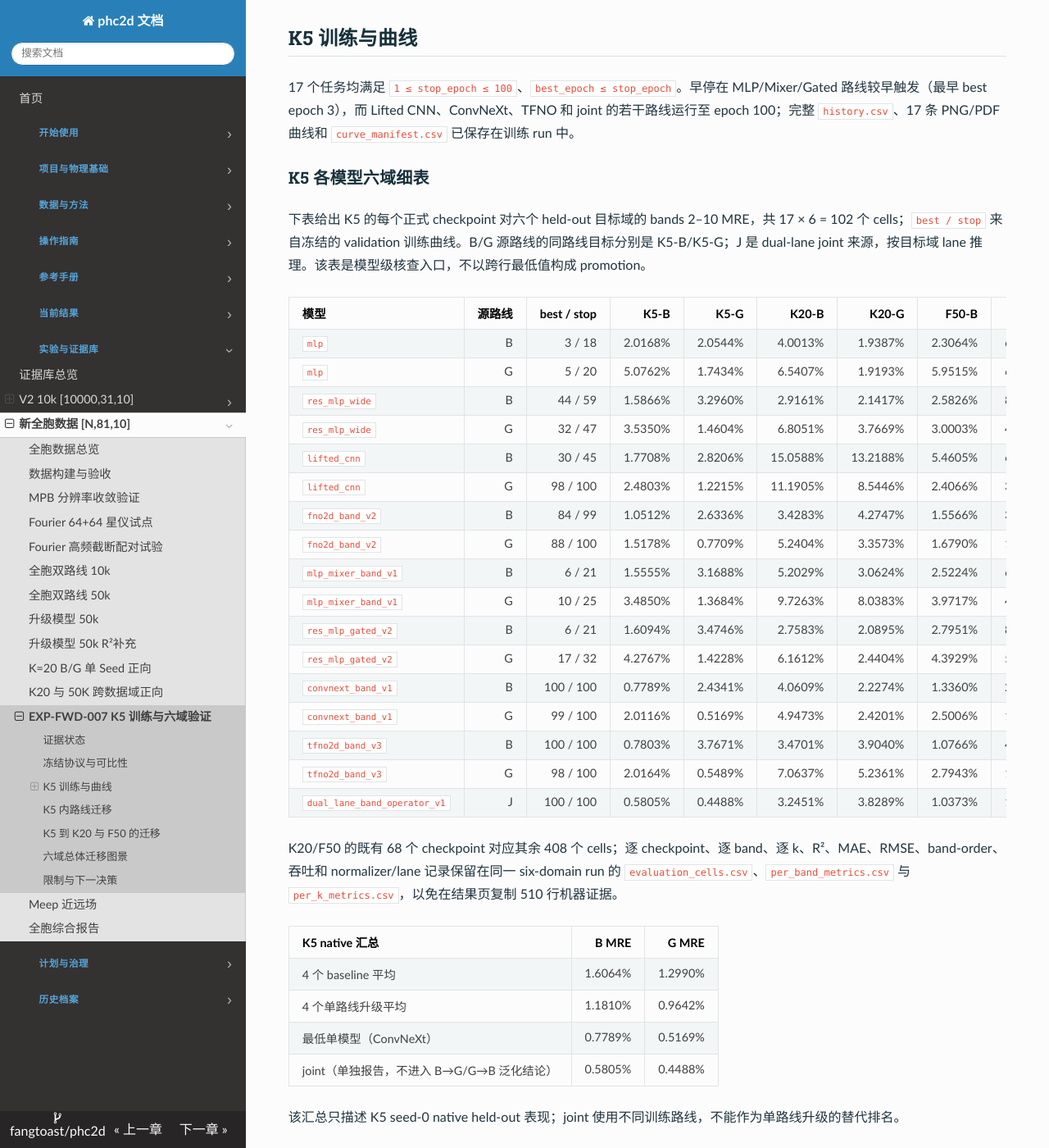
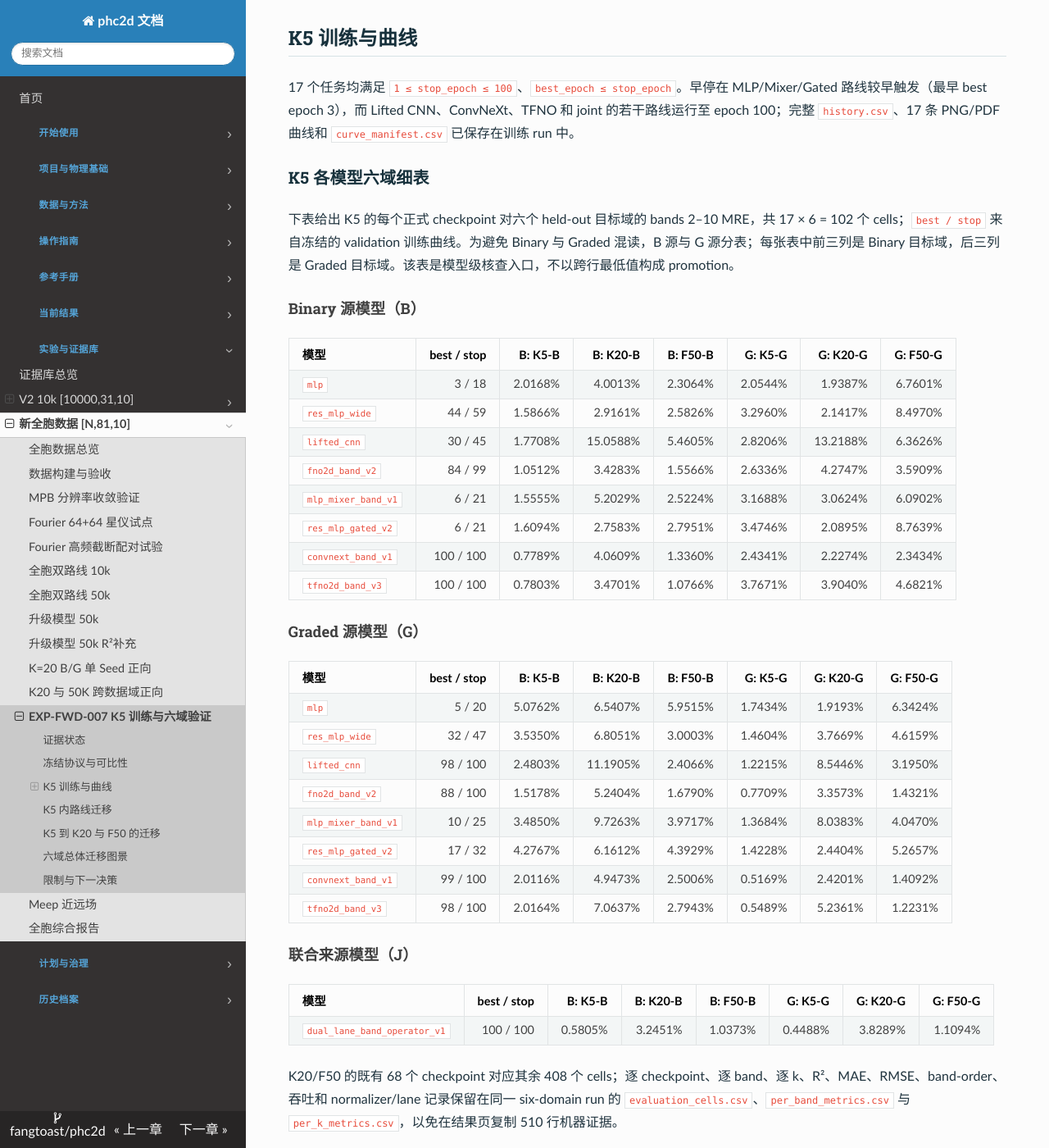
Before and after one commit to fangtoast/phc2d, an MkDocs documentation site: the page built from docs/results/forward/EXP-FWD-007-K5训练与六域验证.md, in a window 1280 px wide and 1400 px high, scrolled down 1263 px. Shown: the whole window at 82% size. Built offline with MkDocs 1.6.1, drawn with Linux system fonts in a browser that asks for light colours.

Commit message:
docs(forward): separate EXP-FWD-007 B and G matrices

```diff
--- a/docs/results/forward/EXP-FWD-007-K5训练与六域验证.md
+++ b/docs/results/forward/EXP-FWD-007-K5训练与六域验证.md
@@ -63,27 +63,39 @@ K5 Binary 与 Graded 数据哈希分别为 `7d2c6bef…2ea86b6`、`eb140534…0e
 
 ### K5 各模型六域细表
 
-下表给出 K5 的每个正式 checkpoint 对六个 held-out 目标域的 bands 2–10 MRE，共 17 × 6 = 102 个 cells；`best / stop` 来自冻结的 validation 训练曲线。B/G 源路线的同路线目标分别是 K5-B/K5-G；J 是 dual-lane joint 来源，按目标域 lane 推理。该表是模型级核查入口，不以跨行最低值构成 promotion。
+下表给出 K5 的每个正式 checkpoint 对六个 held-out 目标域的 bands 2–10 MRE，共 17 × 6 = 102 个 cells；`best / stop` 来自冻结的 validation 训练曲线。为避免 Binary 与 Graded 混读，B 源与 G 源分表；每张表中前三列是 Binary 目标域，后三列是 Graded 目标域。该表是模型级核查入口，不以跨行最低值构成 promotion。
 
-| 模型 | 源路线 | best / stop | K5-B | K5-G | K20-B | K20-G | F50-B | F50-G |
-|---|---:|---:|---:|---:|---:|---:|---:|---:|
-| `mlp` | B | 3 / 18 | 2.0168% | 2.0544% | 4.0013% | 1.9387% | 2.3064% | 6.7601% |
-| `mlp` | G | 5 / 20 | 5.0762% | 1.7434% | 6.5407% | 1.9193% | 5.9515% | 6.3424% |
-| `res_mlp_wide` | B | 44 / 59 | 1.5866% | 3.2960% | 2.9161% | 2.1417% | 2.5826% | 8.4970% |
-| `res_mlp_wide` | G | 32 / 47 | 3.5350% | 1.4604% | 6.8051% | 3.7669% | 3.0003% | 4.6159% |
-| `lifted_cnn` | B | 30 / 45 | 1.7708% | 2.8206% | 15.0588% | 13.2188% | 5.4605% | 6.3626% |
-| `lifted_cnn` | G | 98 / 100 | 2.4803% | 1.2215% | 11.1905% | 8.5446% | 2.4066% | 3.1950% |
-| `fno2d_band_v2` | B | 84 / 99 | 1.0512% | 2.6336% | 3.4283% | 4.2747% | 1.5566% | 3.5909% |
-| `fno2d_band_v2` | G | 88 / 100 | 1.5178% | 0.7709% | 5.2404% | 3.3573% | 1.6790% | 1.4321% |
-| `mlp_mixer_band_v1` | B | 6 / 21 | 1.5555% | 3.1688% | 5.2029% | 3.0624% | 2.5224% | 6.0902% |
-| `mlp_mixer_band_v1` | G | 10 / 25 | 3.4850% | 1.3684% | 9.7263% | 8.0383% | 3.9717% | 4.0470% |
-| `res_mlp_gated_v2` | B | 6 / 21 | 1.6094% | 3.4746% | 2.7583% | 2.0895% | 2.7951% | 8.7639% |
-| `res_mlp_gated_v2` | G | 17 / 32 | 4.2767% | 1.4228% | 6.1612% | 2.4404% | 4.3929% | 5.2657% |
-| `convnext_band_v1` | B | 100 / 100 | 0.7789% | 2.4341% | 4.0609% | 2.2274% | 1.3360% | 2.3434% |
-| `convnext_band_v1` | G | 99 / 100 | 2.0116% | 0.5169% | 4.9473% | 2.4201% | 2.5006% | 1.4092% |
-| `tfno2d_band_v3` | B | 100 / 100 | 0.7803% | 3.7671% | 3.4701% | 3.9040% | 1.0766% | 4.6821% |
-| `tfno2d_band_v3` | G | 98 / 100 | 2.0164% | 0.5489% | 7.0637% | 5.2361% | 2.7943% | 1.2231% |
-| `dual_lane_band_operator_v1` | J | 100 / 100 | 0.5805% | 0.4488% | 3.2451% | 3.8289% | 1.0373% | 1.1094% |
+#### Binary 源模型（B）
+
+| 模型 | best / stop | B: K5-B | B: K20-B | B: F50-B | G: K5-G | G: K20-G | G: F50-G |
+|---|---:|---:|---:|---:|---:|---:|---:|
+| `mlp` | 3 / 18 | 2.0168% | 4.0013% | 2.3064% | 2.0544% | 1.9387% | 6.7601% |
+| `res_mlp_wide` | 44 / 59 | 1.5866% | 2.9161% | 2.5826% | 3.2960% | 2.1417% | 8.4970% |
+| `lifted_cnn` | 30 / 45 | 1.7708% | 15.0588% | 5.4605% | 2.8206% | 13.2188% | 6.3626% |
+| `fno2d_band_v2` | 84 / 99 | 1.0512% | 3.4283% | 1.5566% | 2.6336% | 4.2747% | 3.5909% |
+| `mlp_mixer_band_v1` | 6 / 21 | 1.5555% | 5.2029% | 2.5224% | 3.1688% | 3.0624% | 6.0902% |
+| `res_mlp_gated_v2` | 6 / 21 | 1.6094% | 2.7583% | 2.7951% | 3.4746% | 2.0895% | 8.7639% |
+| `convnext_band_v1` | 100 / 100 | 0.7789% | 4.0609% | 1.3360% | 2.4341% | 2.2274% | 2.3434% |
+| `tfno2d_band_v3` | 100 / 100 | 0.7803% | 3.4701% | 1.0766% | 3.7671% | 3.9040% | 4.6821% |
+
+#### Graded 源模型（G）
+
+| 模型 | best / stop | B: K5-B | B: K20-B | B: F50-B | G: K5-G | G: K20-G | G: F50-G |
+|---|---:|---:|---:|---:|---:|---:|---:|
+| `mlp` | 5 / 20 | 5.0762% | 6.5407% | 5.9515% | 1.7434% | 1.9193% | 6.3424% |
+| `res_mlp_wide` | 32 / 47 | 3.5350% | 6.8051% | 3.0003% | 1.4604% | 3.7669% | 4.6159% |
+| `lifted_cnn` | 98 / 100 | 2.4803% | 11.1905% | 2.4066% | 1.2215% | 8.5446% | 3.1950% |
+| `fno2d_band_v2` | 88 / 100 | 1.5178% | 5.2404% | 1.6790% | 0.7709% | 3.3573% | 1.4321% |
+| `mlp_mixer_band_v1` | 10 / 25 | 3.4850% | 9.7263% | 3.9717% | 1.3684% | 8.0383% | 4.0470% |
+| `res_mlp_gated_v2` | 17 / 32 | 4.2767% | 6.1612% | 4.3929% | 1.4228% | 2.4404% | 5.2657% |
+| `convnext_band_v1` | 99 / 100 | 2.0116% | 4.9473% | 2.5006% | 0.5169% | 2.4201% | 1.4092% |
+| `tfno2d_band_v3` | 98 / 100 | 2.0164% | 7.0637% | 2.7943% | 0.5489% | 5.2361% | 1.2231% |
+
+#### 联合来源模型（J）
+
+| 模型 | best / stop | B: K5-B | B: K20-B | B: F50-B | G: K5-G | G: K20-G | G: F50-G |
+|---|---:|---:|---:|---:|---:|---:|---:|
+| `dual_lane_band_operator_v1` | 100 / 100 | 0.5805% | 3.2451% | 1.0373% | 0.4488% | 3.8289% | 1.1094% |
 
 K20/F50 的既有 68 个 checkpoint 对应其余 408 个 cells；逐 checkpoint、逐 band、逐 k、R²、MAE、RMSE、band-order、吞吐和 normalizer/lane 记录保留在同一 six-domain run 的 `evaluation_cells.csv`、`per_band_metrics.csv` 与 `per_k_metrics.csv`，以免在结果页复制 510 行机器证据。
 
```
